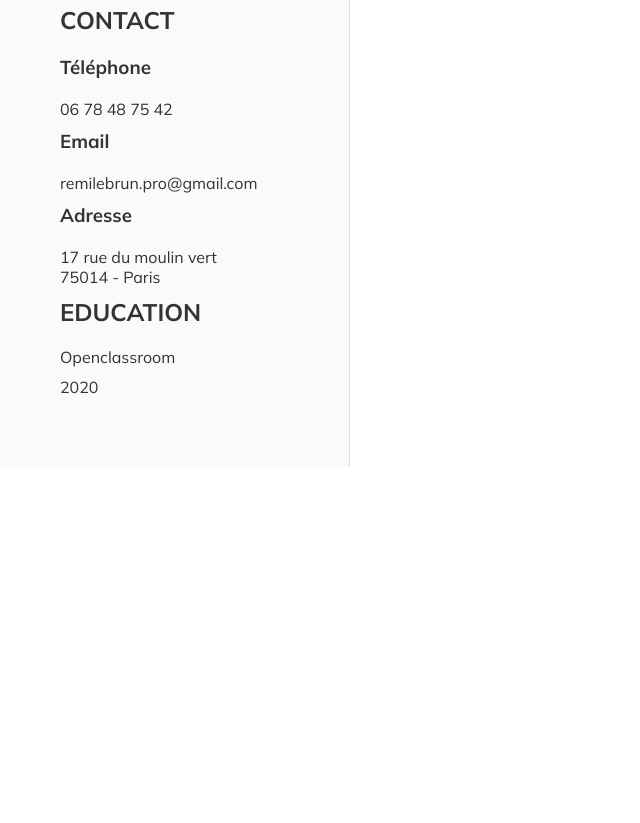
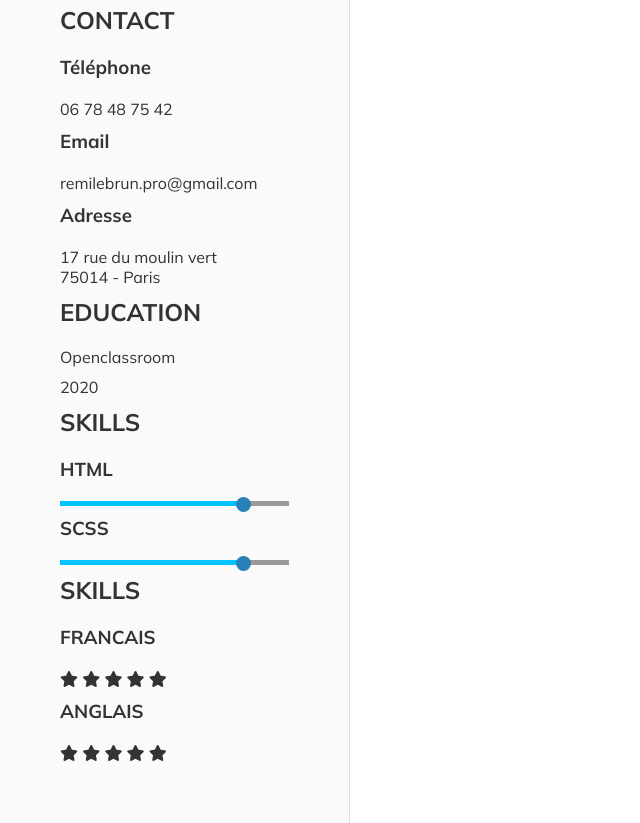
Before and after one commit to Kiraen/Curriculum_Vitae, a website: page index.html in a window 1280 px wide. Shown: the part 418-1241 px from the top of the page, without its empty margins (0-640 px from the left). Before the commit the page ends 885 px from the top, so only its background shows below. Drawn offline with Linux system fonts and the light colour scheme.

Commit message:
aside education and skill

```diff
--- a/index.html
+++ b/index.html
@@ -32,10 +32,43 @@
       <p>remilebrun.pro@gmail.com</p>
       <h3>Adresse</h3>
       <p>17 rue du moulin vert<br>75014 - Paris</p>
+      <div class="block">
+        <h2 class="title-small">EDUCATION</h2>
+        <p><a href="https://openclassrooms.com/fr/" target="_blank">Openclassroom</a></p>
+        <p>2020</p>
+      </div>
+      <div class="block">
+        <h2 class="title-small">SKILLS</h2>
+        <h3>HTML</h3>
+        <div class="bar-skill">
+          <div class="bar-skill-progress"></div>
+          <div class="bar-skill-dot"></div>
+        </div>
+        <h3>SCSS</h3>
+        <div class="bar-skill">
+          <div class="bar-skill-progress"></div>
+          <div class="bar-skill-dot"></div>
+        </div>
+      </div>
 
-      <h2>EDUCATION</h2>
-      <p><a href="https://openclassrooms.com/fr/" target="_blank">Openclassroom</a></p>
-      <p>2020</p>
+      <div class="block">
+        <h2 class="title-small">SKILLS</h2>
+        <h3>FRANCAIS</h3>
+        <div class="stars-container">
+          <i class="fas fa-star text-primary"></i>
+          <i class="fas fa-star text-primary"></i>
+          <i class="fas fa-star text-primary"></i>
+          <i class="fas fa-star text-primary"></i>
+          <i class="fas fa-star text-primary"></i>
+        </div>
+        <h3>ANGLAIS</h3>
+        <div class="stars-container">
+          <i class="fas fa-star text-primary"></i>
+          <i class="fas fa-star text-primary"></i>
+          <i class="fas fa-star text-primary"></i>
+          <i class="fas fa-star"></i>
+          <i class="fas fa-star"></i>
+        </div>
     </aside>
     <main></main>
   </div>
--- a/scss/style.scss
+++ b/scss/style.scss
@@ -46,6 +46,28 @@ aside {
   background: var(--background);
   border-right: 1px solid var(--border);
   padding: 6rem;
+  .bar-skill {
+    height: 5px;
+    background: var(--hint);
+    position: relative;
+    .bar-skill-progress {
+      position: absolute;
+      height: 5px;
+      top: 0;
+      left: 0;
+      width: 80%;
+      background: var(--light);
+    }
+    .bar-skill-dot {
+      position: absolute;
+      height: 15px;
+      width: 15px;
+      background: var(--dark);
+      left: calc(80% - 7.5px);
+      top: -3.75px;
+      border-radius: 1rem;
+    }
+  }
 }
 
 main {
```
Also changed, not shown: css/base.css (deleted), css/reset.css (deleted), css/style.css.
